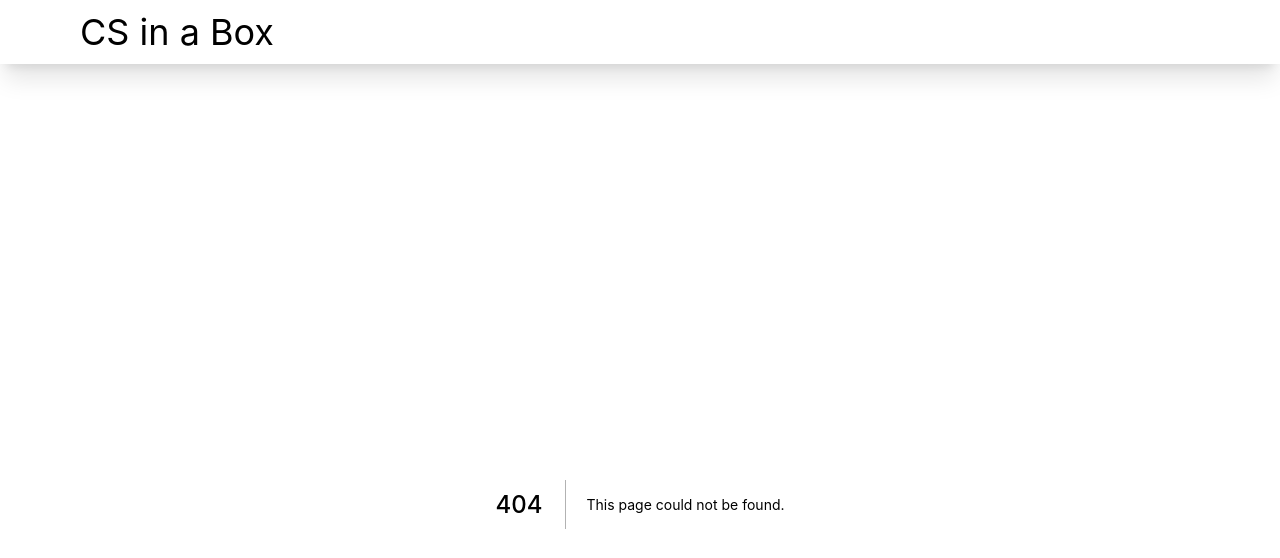
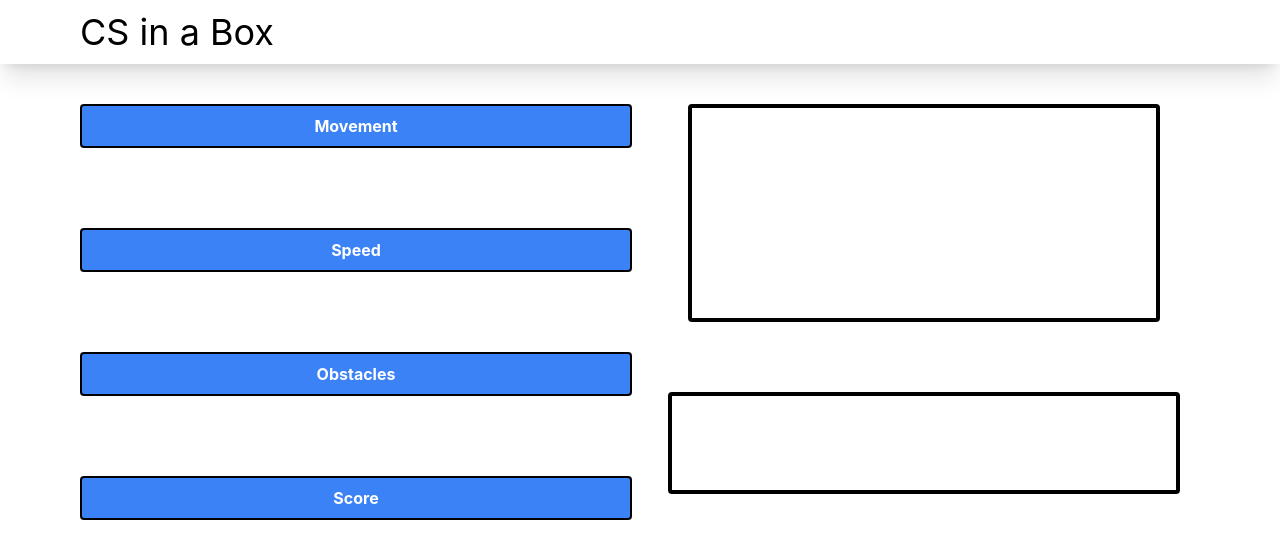
Before and after one commit to CompSciScotland/web-game-project, a Next.js app: page /beginner in a window 1280 px wide. Before the commit this address had no page. Shown: the top 558 px of the page. Built offline with nearby package versions, Linux system fonts and the light colour scheme.

Commit message:
create beginner page

```diff
--- /dev/null
+++ b/pages/beginner.js
@@ -0,0 +1,50 @@
+import Head from 'next/head'
+
+import { useState } from 'react'
+
+import PropertyButton from '../components/propertyButton'
+
+export default function Beginner() {
+  const [show, setShow] = useState({
+    'Movement': true,
+    'Speed': true,
+    'Obstacles': true,
+    'Score': true,
+  })
+
+  const toggleShow = (property) => {
+    setShow({
+      ...show,
+      [property]: !show[property]
+    })
+  }
+  return (
+    <div className='h-full'>
+      <Head>
+        <title>(Guided) Tutorial</title>
+        <meta name="description" content="Generated by create next app" />
+        <link rel="icon" href="/favicon.ico" />
+      </Head>
+      <div className='h-full grid gap-4 grid-cols-4 grid-rows-4'>
+        <div className='col-start-1 col-span-2 row-start-1 row-span-3'>
+          <div className='h-full flex flex-col justify-between'>
+            <PropertyButton show={show} property="Movement" onClick={toggleShow}/>
+            <PropertyButton show={show} property="Speed" onClick={toggleShow}/>
+            <PropertyButton show={show} property="Obstacles" onClick={toggleShow}/>
+            <PropertyButton show={show} property="Score" onClick={toggleShow}/>
+          </div>
+        </div>
+        <div className='col-start-3 col-span-2 row-start-1 row-span-2'>
+          <div className='h-full flex flex-col justify-start px-10'>
+            <div className='h-4/5 aspect-square border-black border-4 rounded'></div>
+          </div>
+        </div>
+        <div className='col-start-3 col-span-2 row-start-3 row-span-1'>
+          <div className='h-full px-5'>
+            <div className='h-4/5 border-black border-4 rounded'></div>
+          </div>
+        </div>
+      </div>
+    </div>
+  )
+}
```
